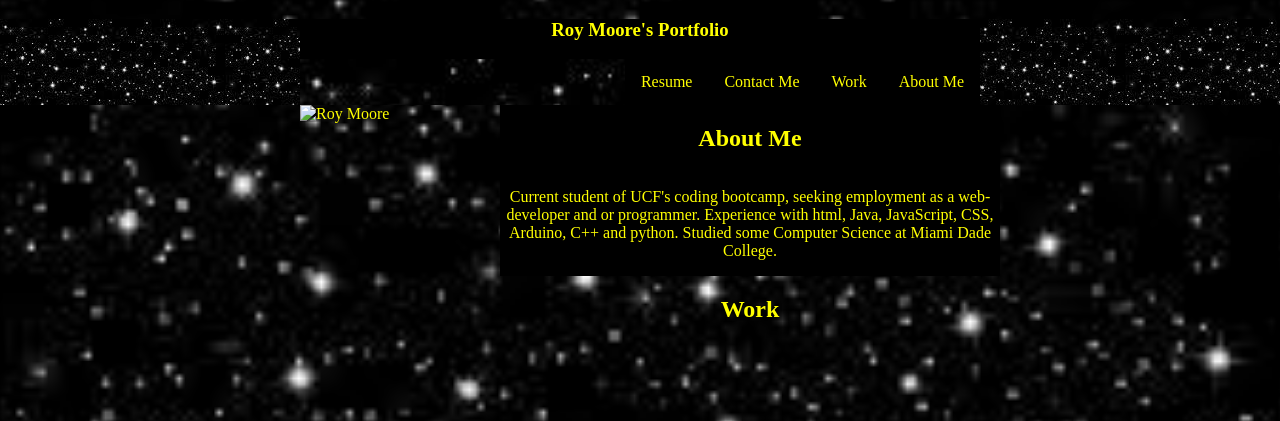
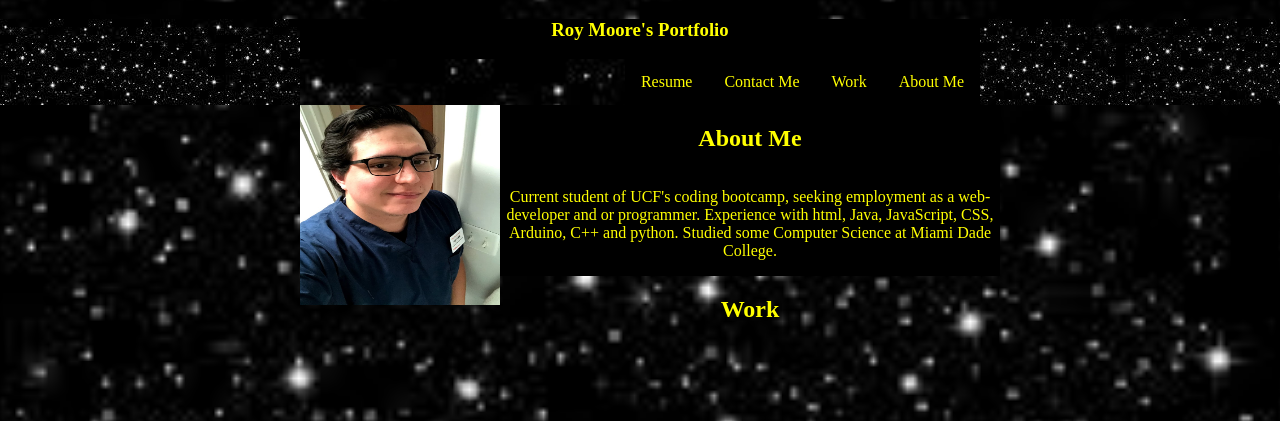
Before and after one commit to royswtor944/Personal-Portfolio, a plain HTML site: page index.html in a window 1280 px wide. Shown: the top 421 px of the page. Drawn offline with Linux system fonts and the light colour scheme.

Commit message:
changed source link for portfolio image to show properly on pages

```diff
--- a/index.html
+++ b/index.html
@@ -28,7 +28,7 @@
                     <a href="#Resume">Resume</a>
                 </li>
             </ul>
-            <img src="./assets/Scrubs Selfie.jpg"alt = "Roy Moore">
+            <img src= "UCF-Challenge02/assets/Scrubs Selfie.jpg" alt = "Roy Moore">
         </div>
     </section>
 </nav>
```
